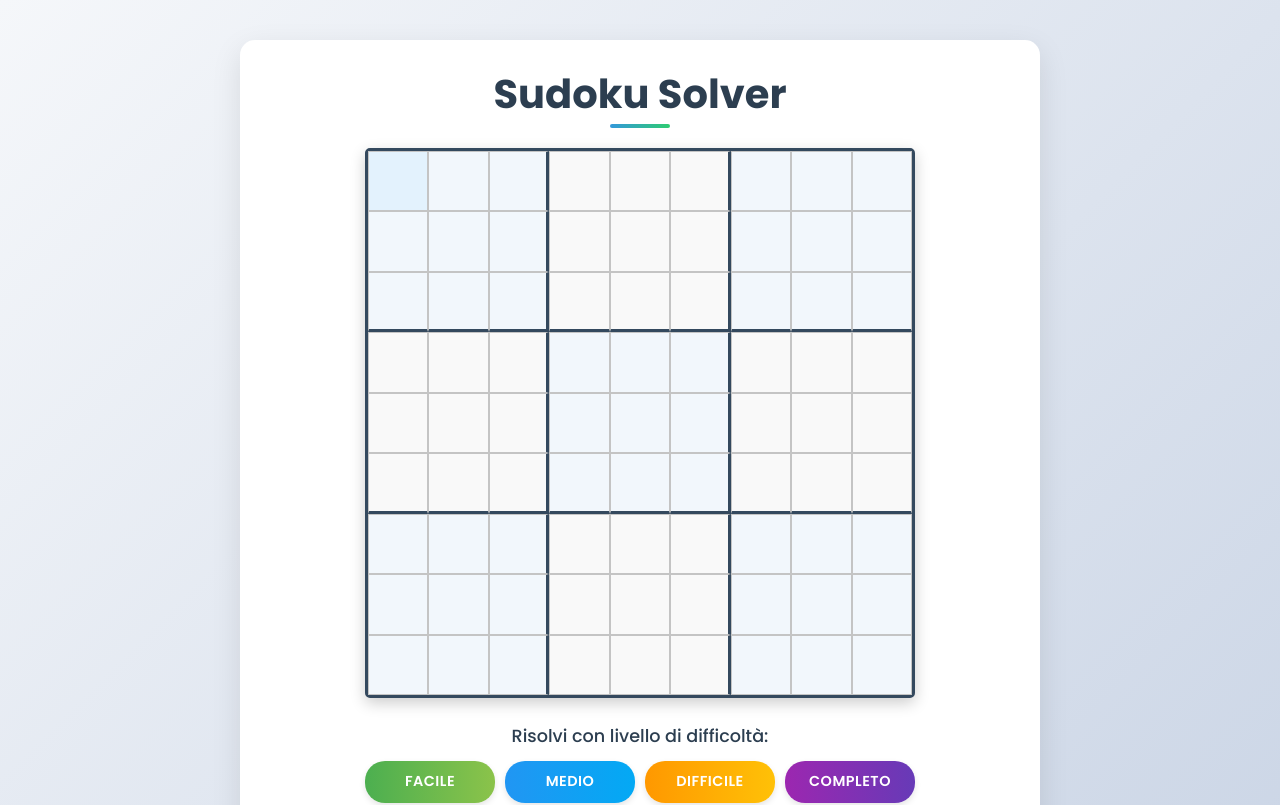
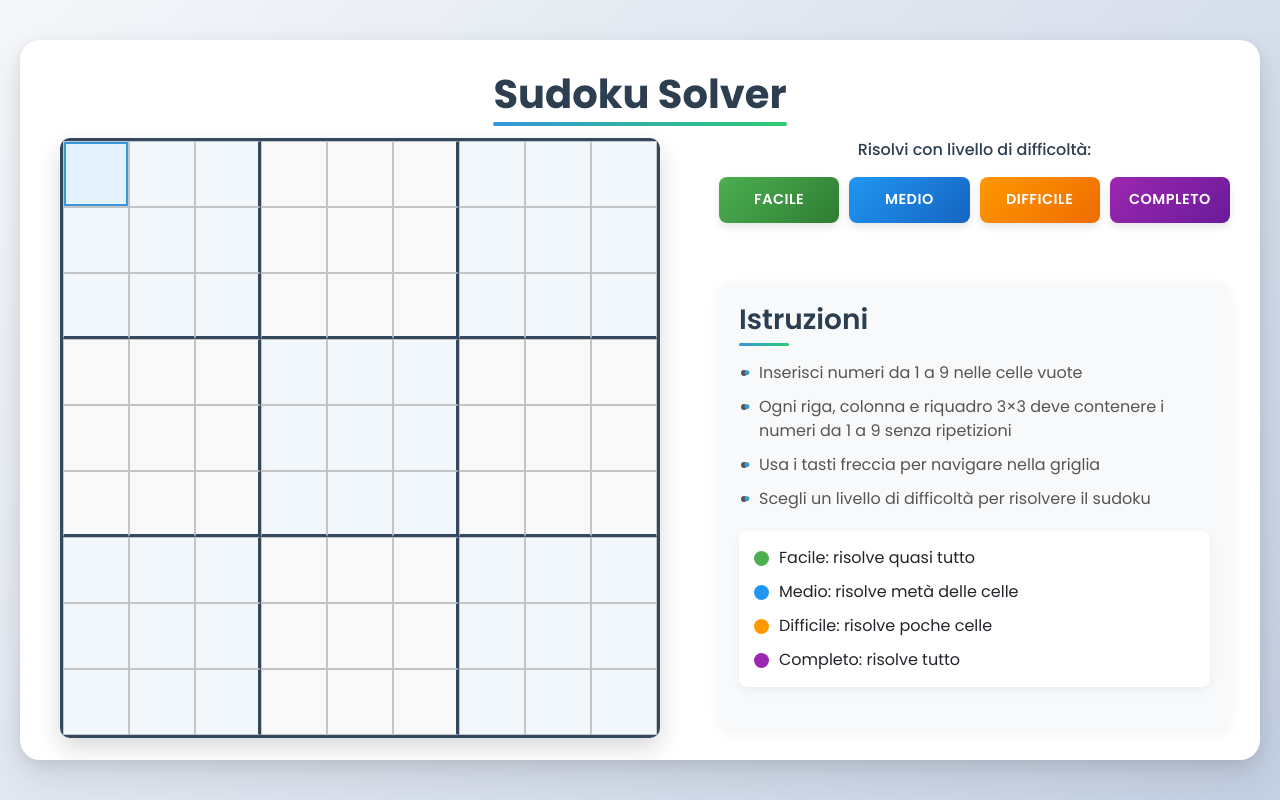
Before and after one commit to michele-pupo/sudoku, a Vue app: page / in a window 1280 px wide. Shown: the top 805 px of the page. Built offline with nearby package versions, Linux system fonts and the light colour scheme.

Commit message:
restyling

```diff
--- a/src/App.vue
+++ b/src/App.vue
@@ -25,19 +25,37 @@ export default {
       difficultyLevel: 'complete',
       // Indica se la soluzione completa è stata calcolata
       hasSolution: false,
+      // Per tenere traccia del colore attuale dei numeri risolti automaticamente
+      currentSolveColor: '#27ae60',
+      // Dizionario dei colori per i diversi livelli di difficoltà
+      difficultyColors: {
+        easy: '#4CAF50',
+        medium: '#2196F3',
+        hard: '#FF9800',
+        complete: '#9C27B0'
+      },
+      // Per verificare se siamo in modalità desktop
+      isDesktop: window.innerWidth >= 1024
     };
   },
 
   mounted() {
     this.resetGrid();
     window.addEventListener('keydown', this.handleArrowKeys); // Assegna il listener
+    window.addEventListener('resize', this.checkViewportSize); // Per controllare la dimensione della finestra
+    this.checkViewportSize(); // Controlla la dimensione iniziale
   },
 
   beforeUnmount() {
     window.removeEventListener('keydown', this.handleArrowKeys); // Rimuovi il listener
+    window.removeEventListener('resize', this.checkViewportSize); // Rimuovi il listener resize
   },
 
   methods: {
+    checkViewportSize() {
+      this.isDesktop = window.innerWidth >= 1024;
+    },
+
     resetGrid() {
       // Reset della griglia
       this.initialNumbers = Array(9).fill(null).map(() => Array(9).fill(null));
@@ -54,6 +72,7 @@ export default {
       this.isSolved = false;   // Permette di risolvere di nuovo il Sudoku
       this.focusedCell = { row: 0, col: 0 }; // Resetta la cella selezionata
       this.hasSolution = false; // Resetta lo stato della soluzione
+      this.currentSolveColor = '#27ae60'; // Resetta il colore di default
     },
 
     handleArrowKeys(event) {
@@ -268,10 +287,13 @@ export default {
     // Risolvi il sudoku con un livello di difficoltà specifico
     async solveWithDifficulty(difficulty) {
       if (!this.checkGridValidity()) {
-        this.errorMessage = 'Invalid Sudoku grid! Please fix duplicate numbers.';
+        this.errorMessage = 'Griglia Sudoku non valida! Correggi i numeri duplicati.';
         this.hasError = true;
         return;
       }
+
+      // Imposta il colore per la difficoltà selezionata
+      this.currentSolveColor = this.difficultyColors[difficulty];
 
       this.difficultyLevel = difficulty;
       this.errorMessage = '';
@@ -284,7 +306,7 @@ export default {
         const solved = this.solveSudoku(this.completeSolution);
 
         if (!solved) {
-          this.errorMessage = "No solution exists!";
+          this.errorMessage = "Non esiste una soluzione!";
           this.hasError = true;
           this.isSolving = false;
           return;
@@ -333,15 +355,23 @@ export default {
     sleep(ms) {
       return new Promise((resolve) => setTimeout(resolve, ms));
     },
+
+    // Funzione per ottenere lo stile di colore specifico per i numeri risolti dal computer
+    getComputerSolvedStyle() {
+      return { color: this.currentSolveColor };
+    }
   }
 }
 </script>
 
 <template>
-  <div class="sudoku-container">
+  <div class="sudoku-container" :class="{ 'desktop-layout': isDesktop }">
     <div class="game-area">
+      <div class="header-section">
         <h1 class="title">Sudoku Solver</h1>
+      </div>
 
+      <div class="content-wrapper">
         <div class="sudoku-grid-container">
           <div class="sudoku-grid">
             <div class="sudoku-row" v-for="(row, rowIndex) in grid" :key="rowIndex">
@@ -370,11 +400,17 @@ export default {
                     'computer-solved': initialNumbers[rowIndex][colIndex] === null && grid[rowIndex][colIndex] !== null,
                     'user-input': initialNumbers[rowIndex][colIndex] !== null
                   }"
+                  :style="initialNumbers[rowIndex][colIndex] === null && grid[rowIndex][colIndex] !== null ? getComputerSolvedStyle() : {}"
                   placeholder=""
                 />
               </div>
             </div>
           </div>
+        </div>
+
+        <div class="controls-section">
+          <div v-if="errorMessage" class="error-message">
+            <span>{{ errorMessage }}</span>
           </div>
 
           <div class="difficulty-selector" v-if="!isSolved && !hasError && !isSolving">
@@ -405,22 +441,34 @@ export default {
             </button>
           </div>
 
-      <div v-if="errorMessage" class="error-message">
-        <span>{{ errorMessage }}</span>
-      </div>
-
           <div class="instructions">
-        <h3>Come giocare</h3>
+            <h3>Istruzioni</h3>
             <ul>
               <li>Inserisci numeri da 1 a 9 nelle celle vuote</li>
               <li>Ogni riga, colonna e riquadro 3×3 deve contenere i numeri da 1 a 9 senza ripetizioni</li>
               <li>Usa i tasti freccia per navigare nella griglia</li>
               <li>Scegli un livello di difficoltà per risolvere il sudoku</li>
-          <li><strong>Facile:</strong> risolve quasi tutto, lasciando poche celle</li>
-          <li><strong>Medio:</strong> risolve più celle, lasciando solo quelle più difficili</li>
-          <li><strong>Difficile:</strong> risolve solo le celle più semplici</li>
-          <li><strong>Completo:</strong> risolve l'intero puzzle</li>
             </ul>
+            <div class="difficulty-legend">
+              <div class="legend-item">
+                <span class="color-sample easy"></span>
+                <span>Facile: risolve quasi tutto</span>
+              </div>
+              <div class="legend-item">
+                <span class="color-sample medium"></span>
+                <span>Medio: risolve metà delle celle</span>
+              </div>
+              <div class="legend-item">
+                <span class="color-sample hard"></span>
+                <span>Difficile: risolve poche celle</span>
+              </div>
+              <div class="legend-item">
+                <span class="color-sample complete"></span>
+                <span>Completo: risolve tutto</span>
+              </div>
+            </div>
+          </div>
+        </div>
       </div>
     </div>
   </div>
@@ -440,6 +488,9 @@ body {
   background: linear-gradient(135deg, #f5f7fa 0%, #c3cfe2 100%);
   margin: 0;
   min-height: 100vh;
+  display: flex;
+  align-items: center;
+  justify-content: center;
 }
 
 .sudoku-container {
@@ -448,50 +499,91 @@ body {
   align-items: center;
   justify-content: center;
   width: 100%;
-  max-width: 1200px;
-  margin: 0 auto;
   padding: 20px;
+  transition: all 0.3s ease;
+}
+
+/* Layout per desktop che entra tutto in una finestra senza scrollare */
+.desktop-layout {
+  height: 100vh;
+  max-height: 100vh;
+  overflow: hidden;
+}
+
+.desktop-layout .game-area {
+  height: calc(100vh - 40px);
+  max-height: calc(100vh - 40px);
+  overflow: hidden;
+  display: flex;
+  flex-direction: column;
 }
 
 .game-area {
   width: 100%;
-  max-width: 800px;
-  display: flex;
-  flex-direction: column;
-  align-items: center;
+  max-width: 1400px;
   background-color: white;
-  border-radius: 15px;
-  box-shadow: 0 10px 30px rgba(0, 0, 0, 0.1);
+  border-radius: 20px;
+  box-shadow: 0 15px 35px rgba(0, 0, 0, 0.1), 0 5px 15px rgba(0, 0, 0, 0.07);
   padding: 30px;
   margin: 20px 0;
+  transition: all 0.3s ease;
+}
+
+.header-section {
+  margin-bottom: 20px;
+  text-align: center;
 }
 
 .title {
   font-size: 2.5rem;
   font-weight: 700;
   color: #2c3e50;
-  margin-bottom: 30px;
-  text-align: center;
   position: relative;
+  display: inline-block;
+  margin: 0;
 }
 
 .title::after {
   content: '';
   position: absolute;
-  bottom: -10px;
-  left: 50%;
-  transform: translateX(-50%);
-  width: 60px;
+  bottom: -8px;
+  left: 0;
+  width: 100%;
   height: 4px;
   background: linear-gradient(90deg, #3498db, #2ecc71);
   border-radius: 2px;
 }
 
+.content-wrapper {
+  display: flex;
+  flex-direction: column;
+  height: calc(100% - 70px);
+}
+
+@media (min-width: 1024px) {
+  .content-wrapper {
+    flex-direction: row;
+    gap: 30px;
+  }
+
   .sudoku-grid-container {
-  position: relative;
+    flex: 1;
+    max-width: 55%;
+  }
+
+  .controls-section {
+    flex: 1;
+    max-width: 45%;
+    display: flex;
+    flex-direction: column;
+    justify-content: space-between;
+    padding-left: 20px;
+  }
+}
+
+.sudoku-grid-container {
+  margin-bottom: 30px;
   width: 100%;
-  max-width: 550px;
-  margin: 0 auto;
 }
 
 .sudoku-grid {
@@ -499,11 +591,12 @@ body {
   grid-template-rows: repeat(9, 1fr);
   background-color: #34495e;
   border: 3px solid #34495e;
-  border-radius: 5px;
-  box-shadow: 0 5px 15px rgba(0, 0, 0, 0.2);
+  border-radius: 10px;
+  box-shadow: 0 10px 25px rgba(0, 0, 0, 0.15);
   aspect-ratio: 1 / 1;
   width: 100%;
-  max-width: 550px;
+  max-width: 600px;
+  margin: 0 auto;
 }
 
 .sudoku-row {
@@ -512,10 +605,10 @@ body {
 }
 
 .sudoku-cell {
+  position: relative;
+  transition: all 0.3s ease;
+  border: 1px solid #c4c4c4;
   background-color: #f9f9f9;
-  position: relative;
-  transition: all 0.2s ease;
-  border: 1px solid #c4c4c4;
 }
 
 /* Bordi più marcati per i quadratoni 3x3 */
@@ -534,6 +627,7 @@ body {
 
 .sudoku-cell.focused-cell {
   background-color: #e3f2fd;
+  box-shadow: inset 0 0 0 2px #3498db;
 }
 
 .sudoku-cell.error {
@@ -563,16 +657,18 @@ body {
 
 @media (min-width: 768px) {
   .sudoku-cell input {
-    font-size: 1.6rem;
+    font-size: 1.8rem;
   }
 }
 
 .sudoku-cell input.user-input {
   color: #2980b9;
+  font-weight: 700;
 }
 
 .sudoku-cell input.computer-solved {
-  color: #27ae60;
+  animation: solveFadeIn 0.5s ease forwards;
+  font-weight: 600;
 }
 
 .sudoku-cell input:disabled {
@@ -585,26 +681,32 @@ body {
   margin: 0;
 }
 
+.controls-section {
+  display: flex;
+  flex-direction: column;
+  gap: 20px;
+  width: 100%;
+}
+
 .controls {
   display: flex;
   justify-content: center;
-  margin-top: 30px;
   width: 100%;
 }
 
 .btn {
   position: relative;
-  padding: 12px 30px;
-  font-size: 1rem;
+  padding: 14px 30px;
+  font-size: 1.1rem;
   font-weight: 600;
   border: none;
-  border-radius: 30px;
+  border-radius: 10px;
   cursor: pointer;
   transition: all 0.3s ease;
-  box-shadow: 0 4px 6px rgba(0, 0, 0, 0.1);
+  box-shadow: 0 8px 15px rgba(0, 0, 0, 0.1);
   overflow: hidden;
   z-index: 1;
-  min-width: 180px;
+  min-width: 200px;
   text-transform: uppercase;
   letter-spacing: 1px;
 }
@@ -628,7 +730,7 @@ body {
 
 .btn:active {
   transform: translateY(2px);
-  box-shadow: 0 2px 4px rgba(0, 0, 0, 0.1);
+  box-shadow: 0 4px 8px rgba(0, 0, 0, 0.1);
 }
 
 .solve-btn {
@@ -646,120 +748,174 @@ body {
   z-index: 2;
 }
 
-@keyframes pulse {
-  0% {
-    transform: scale(1);
-  }
-  50% {
-    transform: scale(1.05);
-  }
-  100% {
-    transform: scale(1);
-  }
-}
-
-.solve-btn:not(.hide) {
-  animation: pulse 2s infinite;
-}
-
-.hide {
-  opacity: 0;
-  transform: scale(0);
-  transition: all 0.5s ease;
-}
-
 .error-message {
-  margin-top: 20px;
-  padding: 12px 20px;
+  padding: 15px 20px;
   background-color: #ffecec;
   color: #e74c3c;
-  border-radius: 5px;
+  border-radius: 10px;
   font-weight: 500;
   text-align: center;
-  box-shadow: 0 2px 4px rgba(0, 0, 0, 0.1);
+  box-shadow: 0 4px 8px rgba(0, 0, 0, 0.1);
+  border-left: 5px solid #e74c3c;
   width: 100%;
-  max-width: 550px;
 }
 
 .instructions {
-  margin-top: 30px;
-  width: 100%;
-  max-width: 550px;
   background-color: #f8f9fa;
-  border-radius: 8px;
+  border-radius: 10px;
   padding: 20px;
-  box-shadow: 0 2px 10px rgba(0, 0, 0, 0.05);
+  box-shadow: 0 4px 15px rgba(0, 0, 0, 0.05);
+  transition: all 0.3s ease;
+  height: 100%;
+  overflow: auto;
 }
 
 .instructions h3 {
   color: #2c3e50;
-  margin-bottom: 10px;
+  margin-bottom: 15px;
   font-weight: 600;
-  border-bottom: 2px solid #eaeaea;
-  padding-bottom: 8px;
+  position: relative;
+  padding-bottom: 10px;
+}
+
+.instructions h3::after {
+  content: '';
+  position: absolute;
+  bottom: 0;
+  left: 0;
+  width: 50px;
+  height: 3px;
+  background: linear-gradient(90deg, #3498db, #2ecc71);
+  border-radius: 2px;
 }
 
 .instructions ul {
   padding-left: 20px;
+  margin-bottom: 20px;
 }
 
 .instructions li {
   color: #555;
-  margin-bottom: 8px;
-  font-size: 0.95rem;
+  margin-bottom: 10px;
+  font-size: 1rem;
+  position: relative;
 }
 
-/* Responsive Design */
-@media (max-width: 767px) {
-  .game-area {
-    padding: 20px 15px;
+.instructions li::before {
+  content: '•';
+  color: #3498db;
+  font-weight: bold;
+  display: inline-block;
+  width: 1em;
+  margin-left: -1em;
 }
 
-  .title {
-    font-size: 1.8rem;
+.difficulty-selector {
   margin-bottom: 20px;
+  width: 100%;
 }
 
-  .sudoku-grid-container {
-    max-width: 100%;
+.difficulty-text {
+  color: #2c3e50;
+  font-weight: 500;
+  margin-bottom: 15px;
+  text-align: center;
 }
 
-  .btn {
-    padding: 10px 20px;
-    font-size: 0.9rem;
-    min-width: 150px;
+.difficulty-buttons {
+  display: grid;
+  grid-template-columns: repeat(2, 1fr);
+  gap: 10px;
 }
 
-  .instructions {
-    padding: 15px;
-  }
-
-  .instructions h3 {
-    font-size: 1.1rem;
-  }
-
-  .instructions li {
-    font-size: 0.85rem;
+@media (min-width: 768px) {
+  .difficulty-buttons {
+    grid-template-columns: repeat(4, 1fr);
   }
 }
 
-@media (max-width: 480px) {
-  .game-area {
-    padding: 15px 10px;
+.difficulty-btn {
+  padding: 12px 15px;
+  font-size: 0.9rem;
+  font-weight: 600;
+  border: none;
+  border-radius: 8px;
+  cursor: pointer;
+  transition: all 0.3s ease;
+  box-shadow: 0 4px 8px rgba(0, 0, 0, 0.1);
+  color: white;
+  text-transform: uppercase;
+  letter-spacing: 0.5px;
 }
 
-  .title {
-    font-size: 1.5rem;
+.difficulty-btn:hover {
+  transform: translateY(-2px);
+  box-shadow: 0 6px 12px rgba(0, 0, 0, 0.15);
 }
 
-  .btn {
-    padding: 8px 16px;
-    font-size: 0.8rem;
-    min-width: 130px;
-  }
+.difficulty-btn:active {
+  transform: translateY(1px);
+  box-shadow: 0 3px 6px rgba(0, 0, 0, 0.1);
 }
 
-/* Animation for solved cells */
+.difficulty-btn.easy {
+  background: linear-gradient(135deg, #4CAF50, #2E7D32);
+}
+
+.difficulty-btn.medium {
+  background: linear-gradient(135deg, #2196F3, #1565C0);
+}
+
+.difficulty-btn.hard {
+  background: linear-gradient(135deg, #FF9800, #EF6C00);
+}
+
+.difficulty-btn.complete {
+  background: linear-gradient(135deg, #9C27B0, #6A1B9A);
+}
+
+.difficulty-legend {
+  margin-top: 20px;
+  background-color: white;
+  border-radius: 8px;
+  padding: 15px;
+  box-shadow: 0 4px 10px rgba(0, 0, 0, 0.05);
+}
+
+.legend-item {
+  display: flex;
+  align-items: center;
+  margin-bottom: 10px;
+}
+
+.legend-item:last-child {
+  margin-bottom: 0;
+}
+
+.color-sample {
+  display: inline-block;
+  width: 15px;
+  height: 15px;
+  border-radius: 50%;
+  margin-right: 10px;
+}
+
+.color-sample.easy {
+  background-color: #4CAF50;
+}
+
+.color-sample.medium {
+  background-color: #2196F3;
+}
+
+.color-sample.hard {
+  background-color: #FF9800;
+}
+
+.color-sample.complete {
+  background-color: #9C27B0;
+}
+
 @keyframes solveFadeIn {
   0% {
     opacity: 0;
@@ -771,133 +927,4 @@ body {
   }
 }
 
-.computer-solved {
-  animation: solveFadeIn 0.3s ease forwards;
-}
-
-/* Error animation */
-@keyframes shake {
-  0%, 100% {
-    transform: translateX(0);
-  }
-  10%, 30%, 50%, 70%, 90% {
-    transform: translateX(-2px);
-  }
-  20%, 40%, 60%, 80% {
-    transform: translateX(2px);
-  }
-}
-
-.error {
-  animation: shake 0.5s ease;
-}
-
-.difficulty-selector {
-  margin-top: 25px;
-  width: 100%;
-  max-width: 550px;
-  display: flex;
-  flex-direction: column;
-  align-items: center;
-}
-
-.difficulty-text {
-  font-size: 1.1rem;
-  color: #2c3e50;
-  margin-bottom: 12px;
-  font-weight: 500;
-}
-
-.difficulty-buttons {
-  display: flex;
-  flex-wrap: wrap;
-  justify-content: center;
-  gap: 10px;
-  width: 100%;
-}
-
-.difficulty-btn {
-  flex: 1;
-  min-width: 120px;
-  padding: 10px 15px;
-  border: none;
-  border-radius: 20px;
-  font-weight: 600;
-  font-size: 0.9rem;
-  cursor: pointer;
-  transition: all 0.3s ease;
-  box-shadow: 0 3px 6px rgba(0, 0, 0, 0.1);
-  text-transform: uppercase;
-  letter-spacing: 0.5px;
-  position: relative;
-  overflow: hidden;
-  color: white;
-}
-
-.difficulty-btn::before {
-  content: '';
-  position: absolute;
-  top: 0;
-  left: 0;
-  width: 100%;
-  height: 100%;
-  background: linear-gradient(90deg, rgba(255,255,255,0.1), rgba(255,255,255,0.3));
-  transform: translateX(-100%);
-  transition: all 0.3s ease;
-  z-index: 0;
-}
-
-.difficulty-btn:hover::before {
-  transform: translateX(0);
-}
-
-.difficulty-btn:active {
-  transform: translateY(2px);
-  box-shadow: 0 1px 3px rgba(0, 0, 0, 0.1);
-}
-
-.difficulty-btn.easy {
-  background: linear-gradient(90deg, #4CAF50, #8BC34A);
-}
-
-.difficulty-btn.medium {
-  background: linear-gradient(90deg, #2196F3, #03A9F4);
-}
-
-.difficulty-btn.hard {
-  background: linear-gradient(90deg, #FF9800, #FFC107);
-}
-
-.difficulty-btn.complete {
-  background: linear-gradient(90deg, #9C27B0, #673AB7);
-}
-
-@media (max-width: 767px) {
-  .difficulty-buttons {
-    flex-direction: column;
-  }
-
-  .difficulty-btn {
-    width: 100%;
-  }
-}
-
-@keyframes levelComplete {
-  0% {
-    transform: scale(1);
-    opacity: 0.7;
-  }
-  50% {
-    transform: scale(1.05);
-    opacity: 1;
-  }
-  100% {
-    transform: scale(1);
-    opacity: 0.7;
-  }
-}
-
-.difficulty-btn:hover {
-  animation: levelComplete 1.5s infinite;
-}
 </style>
```
Lines whose indentation alone changed are shown as unchanged.
